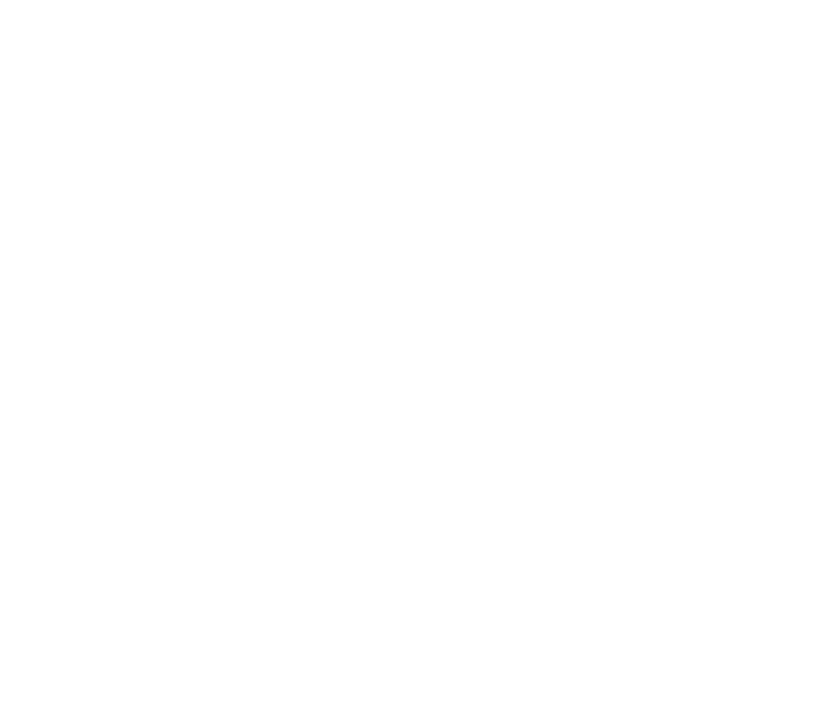
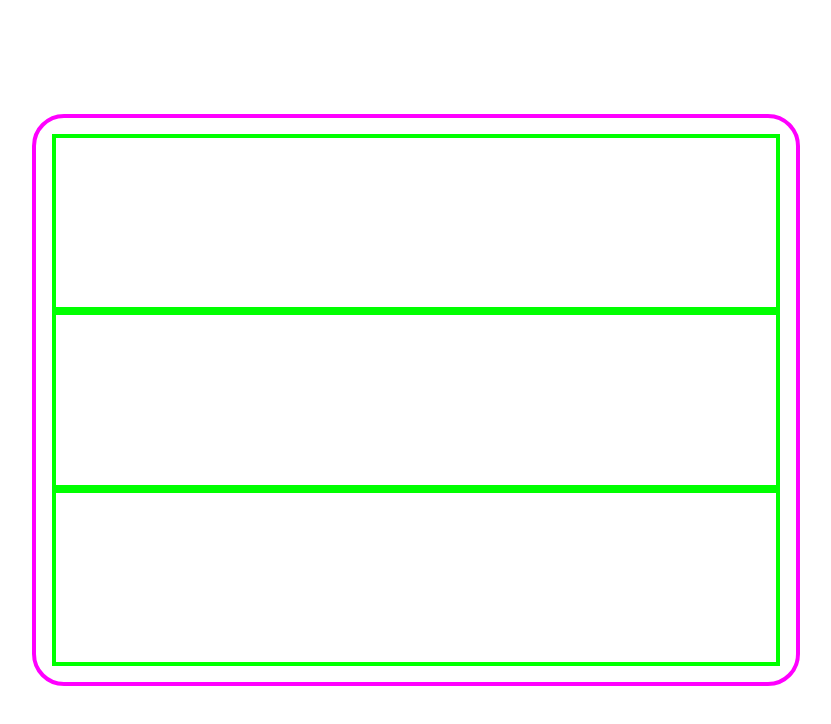
Before and after one commit to rins6618/library, a plain HTML site: page index.html in a window 1280 px wide. Shown: the whole page, without its empty margins (224-1055 px from the left). Drawn offline with Linux system fonts and the light colour scheme.

Commit message:
flex and grid classes

```diff
--- a/index.html
+++ b/index.html
@@ -8,6 +8,12 @@
     <title>Library</title>
 </head>
 <body>
-
+    <div class="container grid">
+        <main class="flex">
+            <div></div>
+            <div></div>
+            <div></div>
+        </main>
+    </div>
 </body>
 </html>
--- a/style.css
+++ b/style.css
@@ -0,0 +1,54 @@
+* {
+    margin: 0;
+    padding: 0;
+    box-sizing: border-box;
+}
+
+:root {
+    font-size: 16px;
+}
+
+html, body {
+    height: 100%;
+    width: 100%;
+}
+
+.grid {
+    display: grid;
+}
+
+.grid > * {
+    border: 4px solid magenta;
+}
+
+.flex {
+    display: flex;
+}
+
+.flex > * {
+    border: 4px solid lime;
+}
+
+
+.container {
+    grid-template-columns: 1fr 3fr 1fr;
+    grid-template-rows: 1fr 5fr 1fr;
+    width: 100%;
+    height: 100%;
+    grid-template-areas:
+    ". . ."
+    ". main ."
+    ". . .";
+
+}
+
+main {
+    grid-area: main;
+    border-radius: 2rem;
+    padding: 1rem;
+    flex-direction: column;
+}
+
+main > * {
+    flex: 1;
+}
```
